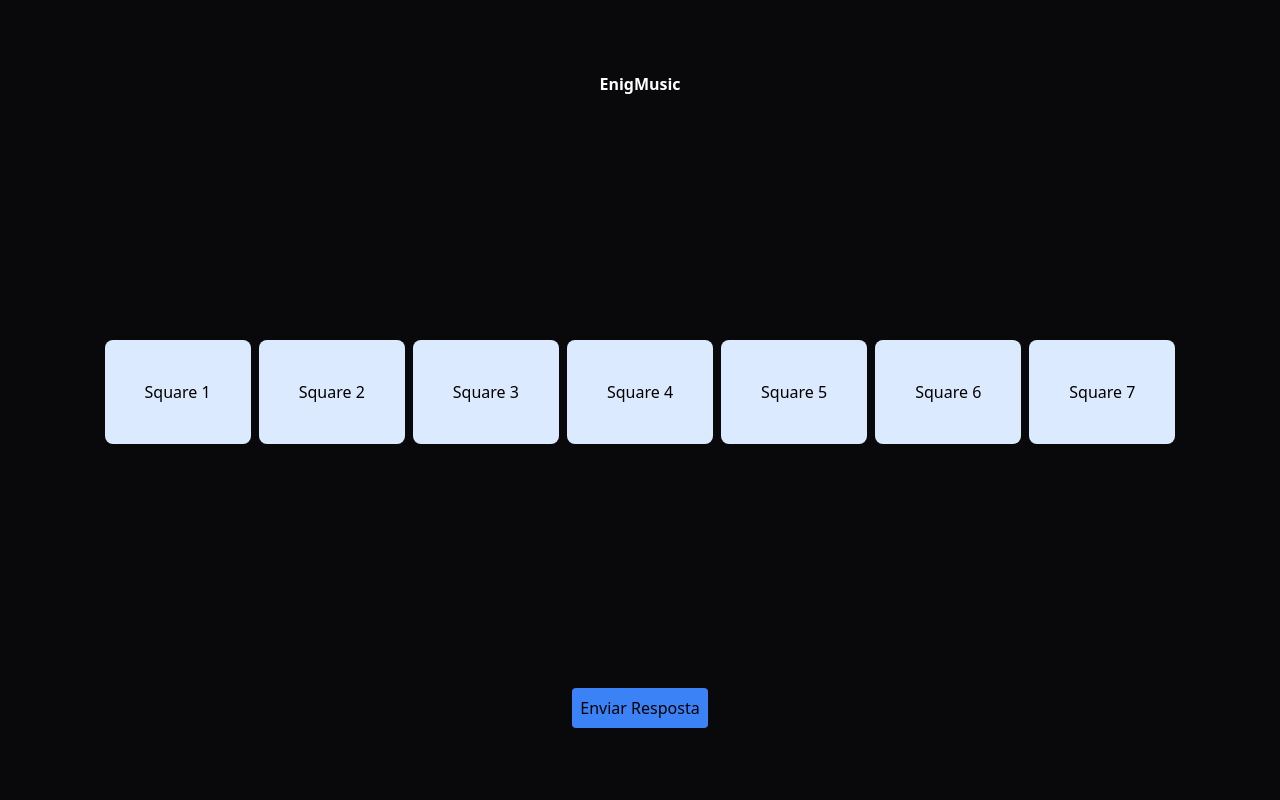
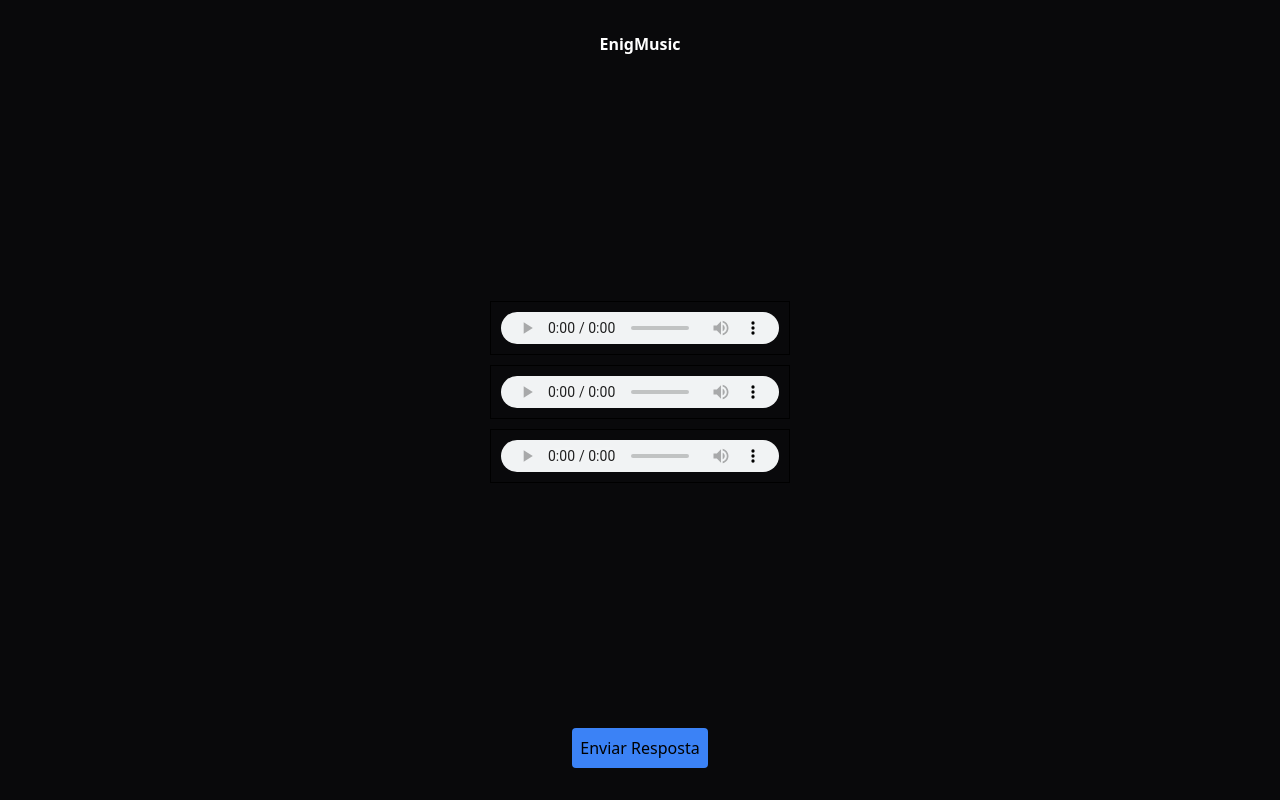
Before and after one commit to wesleyvieira1/HACKATHON-TAIL, a Next.js app in the folder hackathon-tail/: page / in a window 1280 px wide. Built offline with nearby package versions, Linux system fonts and the light colour scheme.

Commit message:
mudança da tag de audio

```diff
--- a/hackathon-tail/src/app/components/Puzzle.tsx
+++ b/hackathon-tail/src/app/components/Puzzle.tsx
@@ -34,21 +34,21 @@ const Square: React.FC<SquareProps> = ({ id, name, type, index, moveSquare }) =>
   });
 
   return (
-    <div ref={(node) => ref(drop(node))} className='bg-blue-100 m-1 p-10 rounded-lg'>
-      {name}
-    </div>
+    <audio
+      ref={(node) => ref(drop(node))}
+      controls
+      style={{ border: '1px solid #000', padding: '10px', margin: '5px' }}
+    >
+      <source src={name} type="audio/mp3" />
+    </audio>
   );
 };
 
 const Board: React.FC = () => {
   const [squares, setSquares] = useState([
-    { id: '1', name: 'Square 1', type: 'SQUARE', index: 0 },
-    { id: '2', name: 'Square 2', type: 'SQUARE', index: 1 },
-    { id: '3', name: 'Square 3', type: 'SQUARE', index: 2 },
-    { id: '4', name: 'Square 4', type: 'SQUARE', index: 3 },
-    { id: '5', name: 'Square 5', type: 'SQUARE', index: 4 },
-    { id: '6', name: 'Square 6', type: 'SQUARE', index: 5 },
-    { id: '7', name: 'Square 7', type: 'SQUARE', index: 6 },
+    { id: '1', name: 'path/to/audio1.mp3', type: 'SQUARE', index: 0 },
+    { id: '2', name: 'path/to/audio2.mp3', type: 'SQUARE', index: 1 },
+    { id: '3', name: 'path/to/audio3.mp3', type: 'SQUARE', index: 2 },
   ]);
 
   const moveSquare = (dragIndex: number, hoverIndex: number) => {
@@ -64,7 +64,7 @@ const Board: React.FC = () => {
   return (
     <div className='h-screen flex flex-col items-center justify-center gap-60'>
       <h2 className='text-white font-bold text-base'>EnigMusic</h2>
-      <div className="flex justify-center items-center">
+      <div className="grid justify-center items-center">
         {squares.map((square) => (
           <Square key={square.id} {...square} moveSquare={moveSquare} />
         ))}
```
